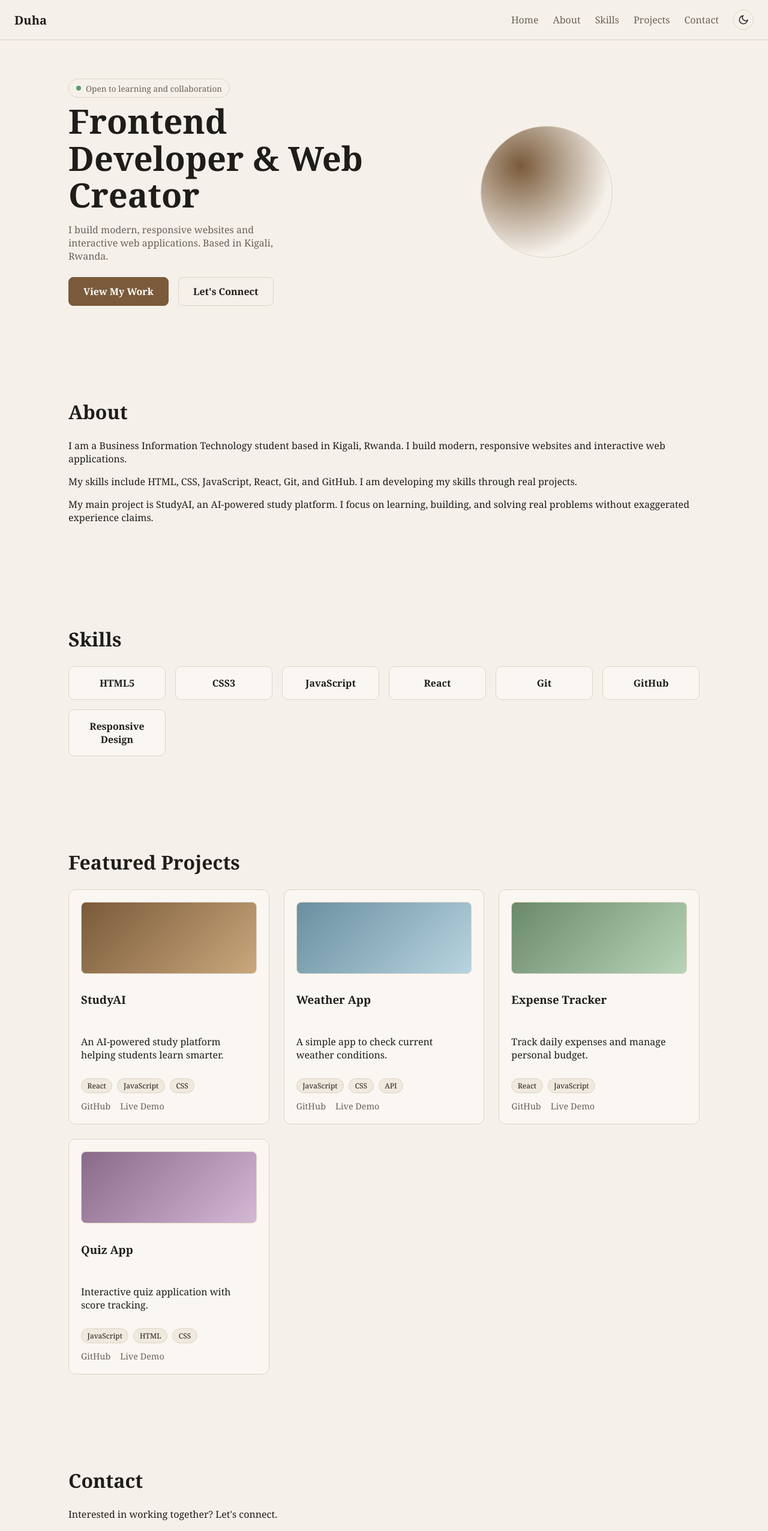
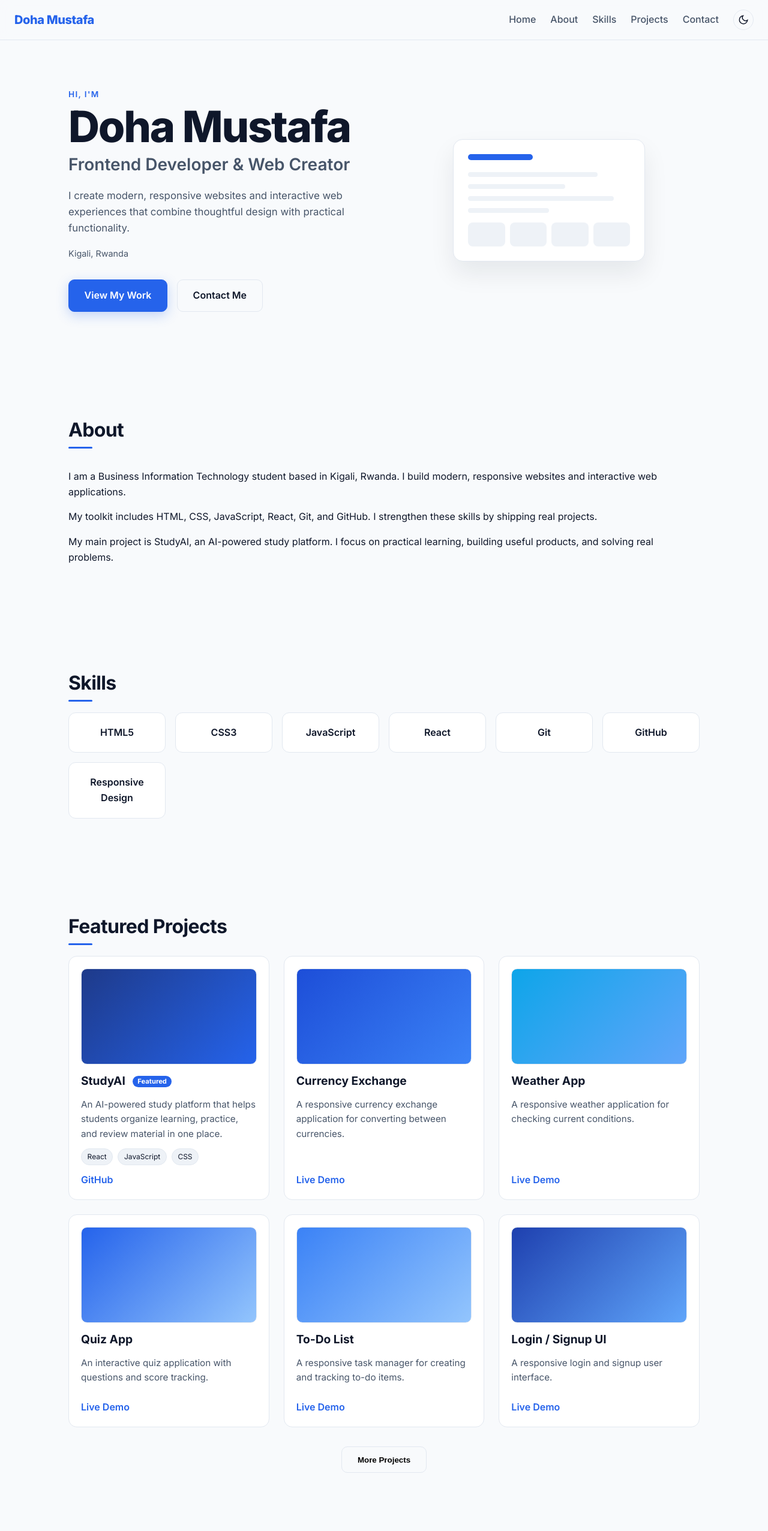
Before and after one commit to Duha0/my-portfolio, a React (Vite) app: page / in a window 1280 px wide. Shown: the top 2553 px of the page at 60% size. Built offline with nearby package versions, Linux system fonts and the light colour scheme.

Commit message:
Redesign portfolio with navy blue visual identity

```diff
--- a/src/App.css
+++ b/src/App.css
@@ -1,89 +1,126 @@
 :root {
-  --bg: #f5f1ea;
-  --bg-2: #efe9de;
-  --text: #1f1d1a;
-  --muted: #6b6258;
-  --border: #ddd4c6;
-  --accent: #7a5a3a;
-  --card: #faf7f2;
+  --bg: #F8FAFC;
+  --bg-2: #EEF2F7;
+  --text: #0F172A;
+  --muted: #475569;
+  --border: #E2E8F0;
+  --accent: #2563EB;
+  --accent-2: #60A5FA;
+  --card: #FFFFFF;
+  --surface: #142345;
 }
 [data-theme="dark"] {
-  --bg: #1a1816;
-  --bg-2: #221f1c;
-  --text: #f0ebe2;
-  --muted: #a89e90;
-  --border: #3a342e;
-  --accent: #c9a87c;
-  --card: #25211d;
+  --bg: #0B1530;
+  --bg-2: #142345;
+  --text: #F8FAFC;
+  --muted: #94A3B8;
+  --border: #1F3260;
+  --accent: #60A5FA;
+  --accent-2: #2563EB;
+  --card: #142345;
+  --surface: #0B1530;
 }
 
 * { box-sizing: border-box; }
 html { scroll-behavior: smooth; }
-body { margin: 0; font-family: "Georgia", serif; background: var(--bg); color: var(--text); }
+body { margin: 0; font-family: Inter, Manrope, system-ui, -apple-system, "Segoe UI", Roboto, sans-serif; background: var(--bg); color: var(--text); line-height: 1.6; }
 a { color: inherit; text-decoration: none; }
 img { max-width: 100%; }
 
 .app { min-height: 100vh; }
 
-.nav { display: flex; align-items: center; justify-content: space-between; padding: 1rem 1.5rem; position: sticky; top: 0; background: var(--bg); border-bottom: 1px solid var(--border); z-index: 10; }
-.nav-brand { font-weight: 700; font-size: 1.25rem; }
+.nav { display: flex; align-items: center; justify-content: space-between; padding: 1rem 1.5rem; position: sticky; top: 0; background: color-mix(in srgb, var(--bg) 85%, transparent); border-bottom: 1px solid var(--border); z-index: 10; backdrop-filter: blur(10px); }
+.nav-brand { font-weight: 800; font-size: 1.25rem; letter-spacing: -0.02em; color: var(--accent); }
 .nav-toggle { display: none; background: none; border: none; color: var(--text); cursor: pointer; }
 .nav-links { display: flex; list-style: none; gap: 1.5rem; margin: 0; padding: 0; align-items: center; }
-.nav-links a { color: var(--muted); }
+.nav-links a { color: var(--muted); transition: color 0.2s; font-weight: 500; }
 .nav-links a:hover { color: var(--text); }
-.theme-toggle { background: none; border: 1px solid var(--border); border-radius: 50%; width: 34px; height: 34px; cursor: pointer; color: var(--text); display: flex; align-items: center; justify-content: center; }
+.theme-toggle { background: none; border: 1px solid var(--border); border-radius: 50%; width: 34px; height: 34px; cursor: pointer; color: var(--text); display: flex; align-items: center; justify-content: center; transition: border-color 0.2s, color 0.2s; }
+.theme-toggle:hover { border-color: var(--accent); color: var(--accent); }
 
 @media (max-width: 768px) {
   .nav-toggle { display: block; }
-  .nav-links { position: absolute; top: 100%; left: 0; right: 0; flex-direction: column; background: var(--bg); border-bottom: 1px solid var(--border); padding: 1rem; display: none; }
+  .nav-links { position: absolute; top: 100%; left: 0; right: 0; flex-direction: column; background: var(--bg); border-bottom: 1px solid var(--border); padding: 1rem; display: none; gap: 1rem; }
   .nav-links.open { display: flex; }
 }
 
-.hero { display: grid; grid-template-columns: 1fr 1fr; gap: 2rem; padding: 4rem 1.5rem; max-width: 1100px; margin: 0 auto; align-items: center; }
-.hero h1 { font-size: clamp(2rem, 5vw, 3.5rem); margin: 0.5rem 0; line-height: 1.1; }
-.hero-intro { color: var(--muted); max-width: 40ch; }
-.availability { display: inline-flex; align-items: center; gap: 0.5rem; font-size: 0.85rem; color: var(--muted); border: 1px solid var(--border); padding: 0.35rem 0.75rem; border-radius: 999px; }
-.dot { width: 8px; height: 8px; background: #5a9a6a; border-radius: 50%; }
-.hero-ctas { display: flex; gap: 1rem; margin-top: 1.5rem; flex-wrap: wrap; }
-.btn { padding: 0.75rem 1.5rem; border-radius: 8px; font-weight: 600; border: 1px solid var(--border); }
-.btn.primary { background: var(--accent); color: #fff; border-color: var(--accent); }
+.hero { display: grid; grid-template-columns: 1fr 1fr; gap: 3rem; padding: 5rem 1.5rem; max-width: 1100px; margin: 0 auto; align-items: center; }
+.hero-kicker { color: var(--accent); font-weight: 600; margin: 0; text-transform: uppercase; letter-spacing: 0.1em; font-size: 0.85rem; }
+.hero-name { font-size: clamp(2.6rem, 6vw, 4.5rem); margin: 0.25rem 0; line-height: 1.05; letter-spacing: -0.03em; font-weight: 800; }
+.hero-role { font-size: clamp(1.2rem, 2.5vw, 1.75rem); margin: 0; color: var(--muted); font-weight: 600; }
+.hero-intro { color: var(--muted); max-width: 46ch; font-size: 1.05rem; margin-top: 1rem; }
+.hero-location { color: var(--muted); font-size: 0.9rem; margin: 0.5rem 0 0; }
+.hero-ctas { display: flex; gap: 1rem; margin-top: 2rem; flex-wrap: wrap; }
+.btn { padding: 0.85rem 1.6rem; border-radius: 10px; font-weight: 600; border: 1px solid var(--border); display: inline-block; transition: transform 0.2s, background 0.2s, box-shadow 0.2s; }
+.btn:hover { transform: translateY(-2px); }
+.btn.primary { background: var(--accent); color: #fff; border-color: var(--accent); box-shadow: 0 6px 20px rgba(37,99,235,0.25); }
 .btn.secondary { background: transparent; }
 .hero-visual { display: flex; justify-content: center; }
-.orb { width: 220px; height: 220px; border-radius: 50%; background: radial-gradient(circle at 30% 30%, var(--accent), transparent 70%); border: 1px solid var(--border); }
+.code-card { width: 100%; max-width: 320px; background: var(--card); border: 1px solid var(--border); border-radius: 16px; padding: 1.5rem; box-shadow: 0 20px 40px rgba(15,23,42,0.08); }
+.code-bar { height: 10px; width: 40%; background: var(--accent); border-radius: 999px; margin-bottom: 1.25rem; }
+.code-line { height: 8px; background: var(--bg-2); border-radius: 999px; margin-bottom: 0.75rem; }
+.code-line.w80 { width: 80%; }
+.code-line.w60 { width: 60%; }
+.code-line.w90 { width: 90%; }
+.code-line.w50 { width: 50%; }
+.code-grid { display: grid; grid-template-columns: repeat(4, 1fr); gap: 0.5rem; margin-top: 1rem; }
+.code-grid span { height: 40px; background: var(--bg-2); border-radius: 8px; }
 
 .section { max-width: 1100px; margin: 0 auto; padding: 4rem 1.5rem; }
-.section h2 { font-size: 2rem; margin-bottom: 1.5rem; }
+.section h2 { font-size: 2rem; margin-bottom: 1.5rem; letter-spacing: -0.02em; position: relative; display: inline-block; }
+.section h2::after { content: ""; position: absolute; left: 0; bottom: -6px; width: 40px; height: 3px; background: var(--accent); border-radius: 2px; }
 
-.skills-grid { display: grid; grid-template-columns: repeat(auto-fill, minmax(140px, 1fr)); gap: 1rem; }
-.skill-card { background: var(--card); border: 1px solid var(--border); border-radius: 10px; padding: 1rem; text-align: center; font-weight: 600; }
+.skills-grid { display: grid; grid-template-columns: repeat(auto-fill, minmax(150px, 1fr)); gap: 1rem; }
+.skill-card { background: var(--card); border: 1px solid var(--border); border-radius: 12px; padding: 1.25rem; text-align: center; font-weight: 600; transition: transform 0.2s, border-color 0.2s, box-shadow 0.2s; }
+.skill-card:hover { transform: translateY(-3px); border-color: var(--accent); box-shadow: 0 8px 20px rgba(37,99,235,0.1); }
 
-.projects-grid { display: grid; grid-template-columns: repeat(auto-fill, minmax(260px, 1fr)); gap: 1.5rem; }
-.project-card { background: var(--card); border: 1px solid var(--border); border-radius: 12px; padding: 1.25rem; display: flex; flex-direction: column; gap: 0.75rem; transition: transform 0.2s ease, box-shadow 0.2s ease; }
-.project-card:hover { transform: translateY(-4px); box-shadow: 0 8px 24px rgba(0,0,0,0.08); }
-.project-visual { height: 120px; border-radius: 8px; border: 1px solid var(--border); background: var(--bg-2); }
-.project-visual.studyai { background: linear-gradient(135deg, #7a5a3a, #c9a87c); }
-.project-visual.weather { background: linear-gradient(135deg, #6a8fa0, #b8d4e0); }
-.project-visual.expense { background: linear-gradient(135deg, #6a8a6a, #b8d4b8); }
-.project-visual.quiz { background: linear-gradient(135deg, #8a6a8a, #d4b8d4); }
+.projects-grid { display: grid; grid-template-columns: repeat(auto-fill, minmax(280px, 1fr)); gap: 1.5rem; }
+.project-card { background: var(--card); border: 1px solid var(--border); border-radius: 14px; padding: 1.25rem; display: flex; flex-direction: column; gap: 0.75rem; transition: transform 0.25s ease, box-shadow 0.25s ease; }
+.project-card:hover { transform: translateY(-5px); box-shadow: 0 12px 30px rgba(15,23,42,0.1); }
+.project-visual { height: 160px; border-radius: 10px; border: 1px solid var(--border); position: relative; overflow: hidden; background: linear-gradient(135deg, var(--bg-2), var(--card)); }
+.project-visual.studyai { background: linear-gradient(135deg, #1e3a8a, #2563eb); }
+.project-visual.weather { background: linear-gradient(135deg, #0ea5e9, #60a5fa); }
+.project-visual.currency { background: linear-gradient(135deg, #1d4ed8, #3b82f6); }
+.project-visual.todo { background: linear-gradient(135deg, #3b82f6, #93c5fd); }
+.project-visual.login { background: linear-gradient(135deg, #1e40af, #60a5fa); }
+.project-visual.quiz { background: linear-gradient(135deg, #2563eb, #93c5fd); }
+.project-visual.password, .project-visual.notes, .project-visual.calc, .project-visual.guess, .project-visual.counter, .project-visual.clock { background: linear-gradient(135deg, #1e3a8a, #60a5fa); }
+.project-visual img { width: 100%; height: 100%; object-fit: cover; display: block; }
+.project-visual-link { display: block; overflow: hidden; border-radius: 10px; }
+.project-visual-link .project-visual, .project-visual-link img { transition: transform 0.3s ease; }
+.project-visual-link:hover .project-visual, .project-visual-link:hover img { transform: scale(1.05); }
+.project-card h3 { margin: 0; font-size: 1.2rem; }
+.project-card p { margin: 0; color: var(--muted); font-size: 0.95rem; }
 .tech-list { display: flex; flex-wrap: wrap; gap: 0.5rem; }
 .tech { font-size: 0.75rem; background: var(--bg-2); border: 1px solid var(--border); padding: 0.2rem 0.6rem; border-radius: 999px; }
 .project-links { display: flex; gap: 1rem; margin-top: auto; }
-.project-links a { color: var(--accent); font-weight: 600; }
-.disabled { color: var(--muted); cursor: not-allowed; font-size: 0.9rem; }
+.project-links a { color: var(--accent); font-weight: 600; transition: opacity 0.2s; }
+.project-links a:hover { opacity: 0.7; }
+.featured-badge { font-size: 0.7rem; background: var(--accent); color: #fff; padding: 0.15rem 0.5rem; border-radius: 999px; margin-left: 0.5rem; vertical-align: middle; }
 
 .contact-links { display: flex; gap: 1.5rem; flex-wrap: wrap; }
 .contact-links a { color: var(--accent); font-weight: 600; }
+.contact-links a:hover { text-decoration: underline; }
 
 .footer { max-width: 1100px; margin: 0 auto; padding: 2rem 1.5rem; border-top: 1px solid var(--border); display: flex; align-items: center; justify-content: space-between; flex-wrap: wrap; gap: 1rem; }
-.footer nav { display: flex; gap: 1rem; }
-.footer nav a { color: var(--muted); }
-.back-to-top { background: var(--card); border: 1px solid var(--border); border-radius: 50%; width: 36px; height: 36px; cursor: pointer; color: var(--text); }
+.footer nav { display: flex; gap: 1rem; flex-wrap: wrap; }
+.footer nav a { color: var(--muted); transition: color 0.2s; }
+.footer nav a:hover { color: var(--text); }
+.back-to-top { background: var(--card); border: 1px solid var(--border); border-radius: 50%; width: 36px; height: 36px; cursor: pointer; color: var(--text); transition: border-color 0.2s; }
+.back-to-top:hover { border-color: var(--accent); }
+
+.reveal { opacity: 0; transform: translateY(20px); transition: opacity 0.6s ease, transform 0.6s ease; }
+.reveal.revealed { opacity: 1; transform: translateY(0); }
 
 @media (prefers-reduced-motion: reduce) {
   html { scroll-behavior: auto; }
-  .project-card { transition: none; }
+  .reveal, .project-card, .skill-card, .btn { transition: none; transform: none; }
+  .reveal { opacity: 1; }
 }
 
 @media (max-width: 768px) {
-  .hero { grid-template-columns: 1fr; }
+  .hero { grid-template-columns: 1fr; padding: 3rem 1.5rem; gap: 2rem; }
+  .section { padding: 3rem 1.5rem; }
 }
+
+.more-projects { margin-top: 2rem; text-align: center; }
--- a/src/components/About.jsx
+++ b/src/components/About.jsx
@@ -2,7 +2,7 @@ import { about } from "../data/portfolio";
 
 export default function About() {
   return (
-    <section id="about" className="section">
+    <section id="about" className="section reveal">
       <h2>About</h2>
       {about.paragraphs.map((p, i) => <p key={i}>{p}</p>)}
     </section>
--- a/src/components/Contact.jsx
+++ b/src/components/Contact.jsx
@@ -2,13 +2,13 @@ import { personal } from "../data/portfolio";
 
 export default function Contact() {
   return (
-    <section id="contact" className="section">
+    <section id="contact" className="section reveal">
       <h2>Contact</h2>
-      <p>Interested in working together? Let's connect.</p>
+      <p>Interested in working together or discussing a project? I would be glad to connect.</p>
       <div className="contact-links">
         <a href={personal.github} target="_blank" rel="noreferrer">GitHub</a>
-        {personal.email ? <a href={`mailto:${personal.email}`}>Email</a> : <span className="disabled">Email (add in data file)</span>}
-        {personal.linkedin ? <a href={personal.linkedin} target="_blank" rel="noreferrer">LinkedIn</a> : <span className="disabled">LinkedIn (add in data file)</span>}
+        {personal.email && <a href={`mailto:${personal.email}`}>Email</a>}
+        {personal.linkedin && <a href={personal.linkedin} target="_blank" rel="noreferrer">LinkedIn</a>}
       </div>
     </section>
   );
--- a/src/components/Hero.jsx
+++ b/src/components/Hero.jsx
@@ -4,20 +4,29 @@ export default function Hero() {
   return (
     <section id="home" className="hero">
       <div className="hero-content">
-        <span className="availability">
-          <span className="dot" /> {personal.availability}
-        </span>
-        <h1>{personal.title}</h1>
+        <p className="hero-kicker">Hi, I'm</p>
+        <h1 className="hero-name">{personal.name}</h1>
+        <h2 className="hero-role">{personal.title}</h2>
         <p className="hero-intro">
-          I build modern, responsive websites and interactive web applications. Based in Kigali, Rwanda.
+          I create modern, responsive websites and interactive web experiences that combine thoughtful design with practical functionality.
         </p>
+        <p className="hero-location">{personal.location}</p>
         <div className="hero-ctas">
           <a href="#projects" className="btn primary">View My Work</a>
-          <a href="#contact" className="btn secondary">Let's Connect</a>
+          <a href="#contact" className="btn secondary">Contact Me</a>
         </div>
       </div>
-      <div className="hero-visual">
-        <div className="orb" />
+      <div className="hero-visual" aria-hidden="true">
+        <div className="code-card">
+          <div className="code-bar" />
+          <div className="code-line w80" />
+          <div className="code-line w60" />
+          <div className="code-line w90" />
+          <div className="code-line w50" />
+          <div className="code-grid">
+            <span /><span /><span /><span />
+          </div>
+        </div>
       </div>
     </section>
   );
--- a/src/components/Projects.jsx
+++ b/src/components/Projects.jsx
@@ -1,32 +1,46 @@
-import { projects } from "../data/portfolio";
+import { useState } from "react";
+import { featuredProjects, moreProjects } from "../data/portfolio";
 
-function Visual({ type }) {
-  return <div className={`project-visual ${type}`} aria-hidden="true" />;
+function Visual({ type, image, live }) {
+  const content = image ? <img src={image} alt="" /> : <div className={`project-visual ${type}`} />;
+  if (live) return <a href={live} target="_blank" rel="noreferrer" className="project-visual-link">{content}</a>;
+  return content;
 }
 
 function ProjectCard({ project }) {
   return (
     <article className="project-card">
-      <Visual type={project.visual} />
-      <h3>{project.name}</h3>
+      <Visual type={project.visual} image={project.image} live={project.live} />
+      <h3>{project.name} {project.featured && <span className="featured-badge">Featured</span>}</h3>
       <p>{project.description}</p>
       <div className="tech-list">
         {project.tech.map((t) => <span key={t} className="tech">{t}</span>)}
       </div>
       <div className="project-links">
-        {project.github ? <a href={project.github} target="_blank" rel="noreferrer">GitHub</a> : <span className="disabled">GitHub</span>}
-        {project.live ? <a href={project.live} target="_blank" rel="noreferrer">Live Demo</a> : <span className="disabled">Live Demo</span>}
+        {project.github ? <a href={project.github} target="_blank" rel="noreferrer">GitHub</a> : null}
+        {project.live ? <a href={project.live} target="_blank" rel="noreferrer">Live Demo</a> : null}
       </div>
     </article>
   );
 }
 
 export default function Projects() {
+  const [showMore, setShowMore] = useState(false);
   return (
-    <section id="projects" className="section">
+    <section id="projects" className="section reveal">
       <h2>Featured Projects</h2>
       <div className="projects-grid">
-        {projects.map((p) => <ProjectCard key={p.name} project={p} />)}
+        {featuredProjects.map((p) => <ProjectCard key={p.name} project={p} />)}
+      </div>
+      <div className="more-projects">
+        <button className="btn secondary" onClick={() => setShowMore(!showMore)}>
+          {showMore ? "Hide More Projects" : "More Projects"}
+        </button>
+        {showMore && (
+          <div className="projects-grid" style={{ marginTop: "1.5rem" }}>
+            {moreProjects.map((p) => <ProjectCard key={p.name} project={p} />)}
+          </div>
+        )}
       </div>
     </section>
   );
--- a/src/components/Skills.jsx
+++ b/src/components/Skills.jsx
@@ -2,7 +2,7 @@ import { skills } from "../data/portfolio";
 
 export default function Skills() {
   return (
-    <section id="skills" className="section">
+    <section id="skills" className="section reveal">
       <h2>Skills</h2>
       <div className="skills-grid">
         {skills.map((s) => (
--- a/src/data/portfolio.js
+++ b/src/data/portfolio.js
@@ -1,18 +1,18 @@
 export const personal = {
-  name: "Duha",
+  name: "Doha Mustafa",
   title: "Frontend Developer & Web Creator",
   location: "Kigali, Rwanda",
   github: "https://github.com/Duha0",
-  email: "", // TODO: add real email
-  linkedin: "", // TODO: add real LinkedIn URL
+  email: "dm6360043@gmail.com",
+  linkedin: "https://www.linkedin.com/in/doha-mustafa-a32057380/",
   availability: "Open to learning and collaboration",
 };
 
 export const about = {
   paragraphs: [
     "I am a Business Information Technology student based in Kigali, Rwanda. I build modern, responsive websites and interactive web applications.",
-    "My skills include HTML, CSS, JavaScript, React, Git, and GitHub. I am developing my skills through real projects.",
-    "My main project is StudyAI, an AI-powered study platform. I focus on learning, building, and solving real problems without exaggerated experience claims.",
+    "My toolkit includes HTML, CSS, JavaScript, React, Git, and GitHub. I strengthen these skills by shipping real projects.",
+    "My main project is StudyAI, an AI-powered study platform. I focus on practical learning, building useful products, and solving real problems.",
   ],
 };
 
@@ -26,37 +26,70 @@ export const skills = [
   "Responsive Design",
 ];
 
-export const projects = [
+export const featuredProjects = [
   {
     name: "StudyAI",
-    description: "An AI-powered study platform helping students learn smarter.",
+    featured: true,
+    description:
+      "An AI-powered study platform that helps students organize learning, practice, and review material in one place.",
     tech: ["React", "JavaScript", "CSS"],
     visual: "studyai",
-    github: "", // TODO: add repo URL
-    live: "", // TODO: add live demo URL
+    image: null,
+    github: "https://github.com/Duha0/AI-Study-Platform",
+    live: "",
+  },
+  {
+    name: "Currency Exchange",
+    description: "A responsive currency exchange application for converting between currencies.",
+    tech: [],
+    visual: "currency",
+    image: null,
+    github: "",
+    live: "https://currency-exchang-responsive-app.vercel.app/",
   },
   {
     name: "Weather App",
-    description: "A simple app to check current weather conditions.",
-    tech: ["JavaScript", "CSS", "API"],
+    description: "A responsive weather application for checking current conditions.",
+    tech: [],
     visual: "weather",
+    image: null,
     github: "",
-    live: "",
-  },
-  {
-    name: "Expense Tracker",
-    description: "Track daily expenses and manage personal budget.",
-    tech: ["React", "JavaScript"],
-    visual: "expense",
-    github: "",
-    live: "",
+    live: "https://responsive-weather-app-flax.vercel.app/",
   },
   {
     name: "Quiz App",
-    description: "Interactive quiz application with score tracking.",
-    tech: ["JavaScript", "HTML", "CSS"],
+    description: "An interactive quiz application with questions and score tracking.",
+    tech: [],
     visual: "quiz",
+    image: null,
     github: "",
-    live: "",
+    live: "https://quiz-app-five-tawny-80.vercel.app/",
+  },
+  {
+    name: "To-Do List",
+    description: "A responsive task manager for creating and tracking to-do items.",
+    tech: [],
+    visual: "todo",
+    image: null,
+    github: "",
+    live: "https://responsive-to-do-tasks.vercel.app/",
+  },
+  {
+    name: "Login / Signup UI",
+    description: "A responsive login and signup user interface.",
+    tech: [],
+    visual: "login",
+    image: null,
+    github: "",
+    live: "https://login-form-dusky-five.vercel.app/",
   },
 ];
+
+export const moreProjects = [
+  { name: "Password Generator", description: "Generate secure passwords.", tech: [], visual: "password", image: null, github: "", live: "https://password-generator-ws.vercel.app/" },
+  { name: "Notes App", description: "Create and manage notes.", tech: [], visual: "notes", image: null, github: "", live: "https://notes-app-six-ebon.vercel.app/" },
+  { name: "Calculator", description: "A responsive calculator.", tech: [], visual: "calc", image: null, github: "", live: "https://responsive-calculator-virid.vercel.app/" },
+  { name: "Guess the Number", description: "A number guessing game.", tech: [], visual: "guess", image: null, github: "", live: "https://guess-the-number-responsive-ws.vercel.app/" },
+  { name: "Counter", description: "A simple counter application.", tech: [], visual: "counter", image: null, github: "", live: "https://responsive-counter.vercel.app/" },
+  { name: "Digital Clock", description: "A digital clock display.", tech: [], visual: "clock", image: null, github: "", live: "https://digital-clock-nine-brown.vercel.app/" },
+];
--- a/src/index.css
+++ b/src/index.css
@@ -1 +1,2 @@
+@import url("https://fonts.googleapis.com/css2?family=Inter:wght@400;500;600;700;800&display=swap");
 @import "./App.css";
```
Also changed, not shown: src/App.jsx (+17 -0 lines).
